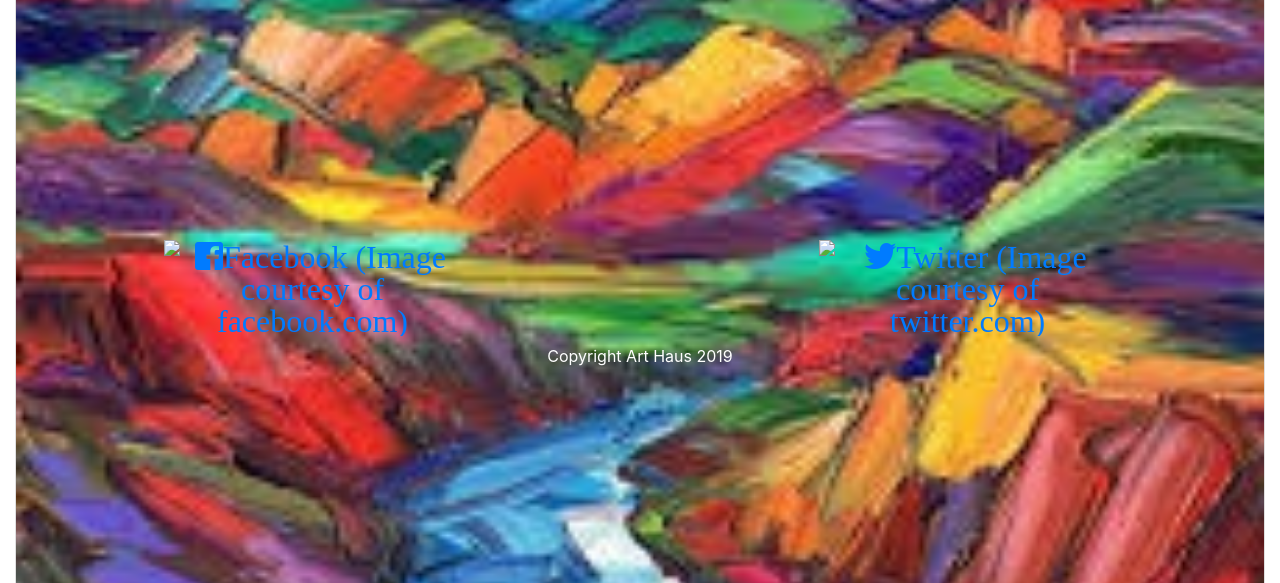
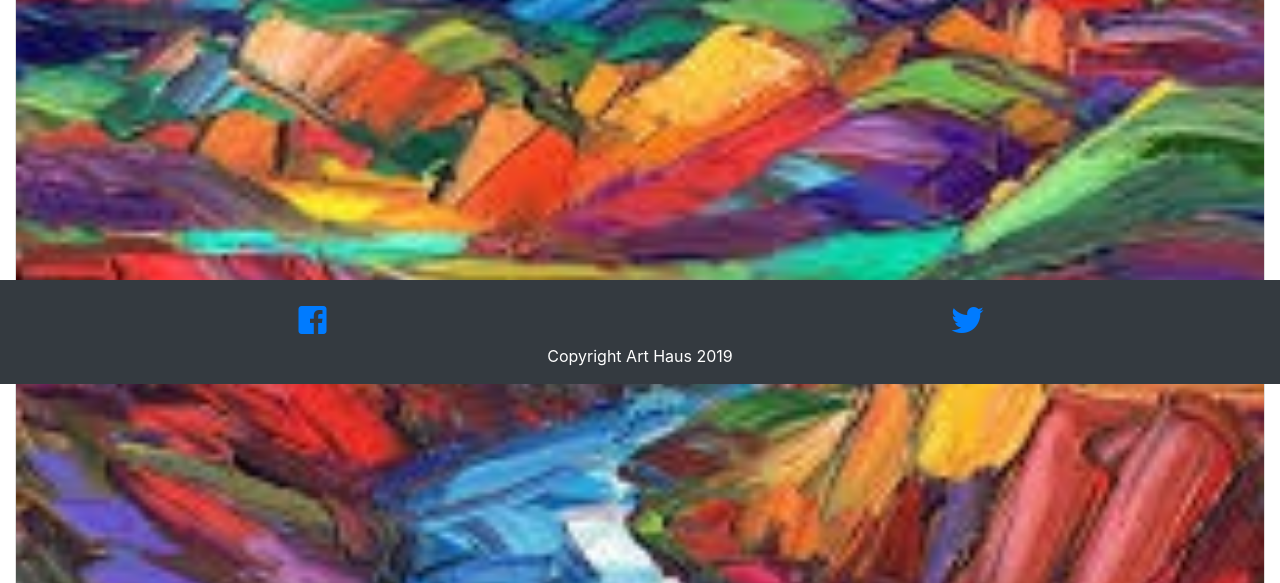
Before and after one commit to art-locale/art-haus, a PHP site: page /static-ui/art-card.php in a window 1280 px wide. Shown: the part 416-999 px from the top of the page. Run offline with PHP 8.4, Linux system fonts and the light colour scheme.

Commit message:
Updated footer links and styling.

```diff
--- a/static-ui/footer.php
+++ b/static-ui/footer.php
@@ -5,23 +5,23 @@
 
 <main>
 
-  <div class="fixed-bottom row py-5 py-md-3 py-sm-1 text-white text-center" id="footerRow">
+  <div class="container-fluid">
+  <div class="fixed-bottom row py-5 py-md-3 py-sm-1 text-white text-center bg-dark" id="footerRow">
     <div class="col">
       <div class="row">
         <div class="col-md-3 col-sm-4 col-3 mx-auto py-md-2 py-sm-3">
-          <a href="" target=”_blank”>
-            <img class="fab fa-2x fa-facebook-square" src="" alt="Facebook (Image courtesy of facebook.com)" title="Facebook (Image courtesy of facebook.com)" />
+          <a href="" target=”_blank” class="fab fa-2x fa-facebook-square" alt="Facebook (Image courtesy of facebook.com)" title="Facebook (Image courtesy of facebook.com)" >
           </a>
         </div>
         <div class="col-md-3 col-sm-4 col-3 mx-auto py-md-2 py-sm-3">
-          <a href="" target=”_blank”>
-            <img class="fab fa-2x fa-twitter" src="" alt="Twitter (Image courtesy of twitter.com)" title="Twitter (Image courtesy of twitter.com)" />
+          <a href="" target=”_blank” class="fab fa-2x fa-twitter" alt="Twitter (Image courtesy of twitter.com)" title="Twitter (Image courtesy of twitter.com)" >
           </a>
         </div>
       </div>
       <footer>Copyright Art Haus 2019</footer>
   	</div>
   </div>
+</div>
 
 </main>
 
```
